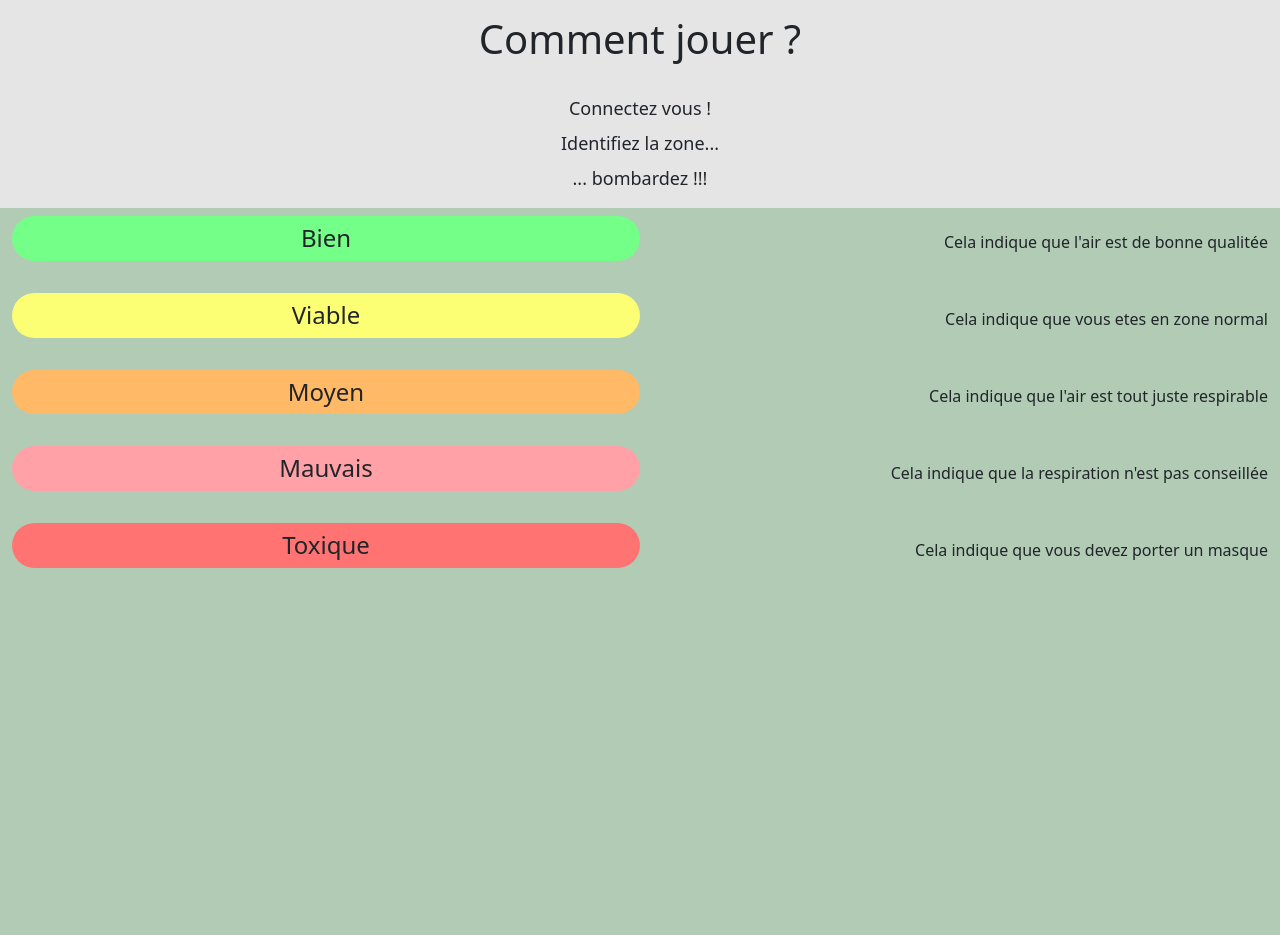
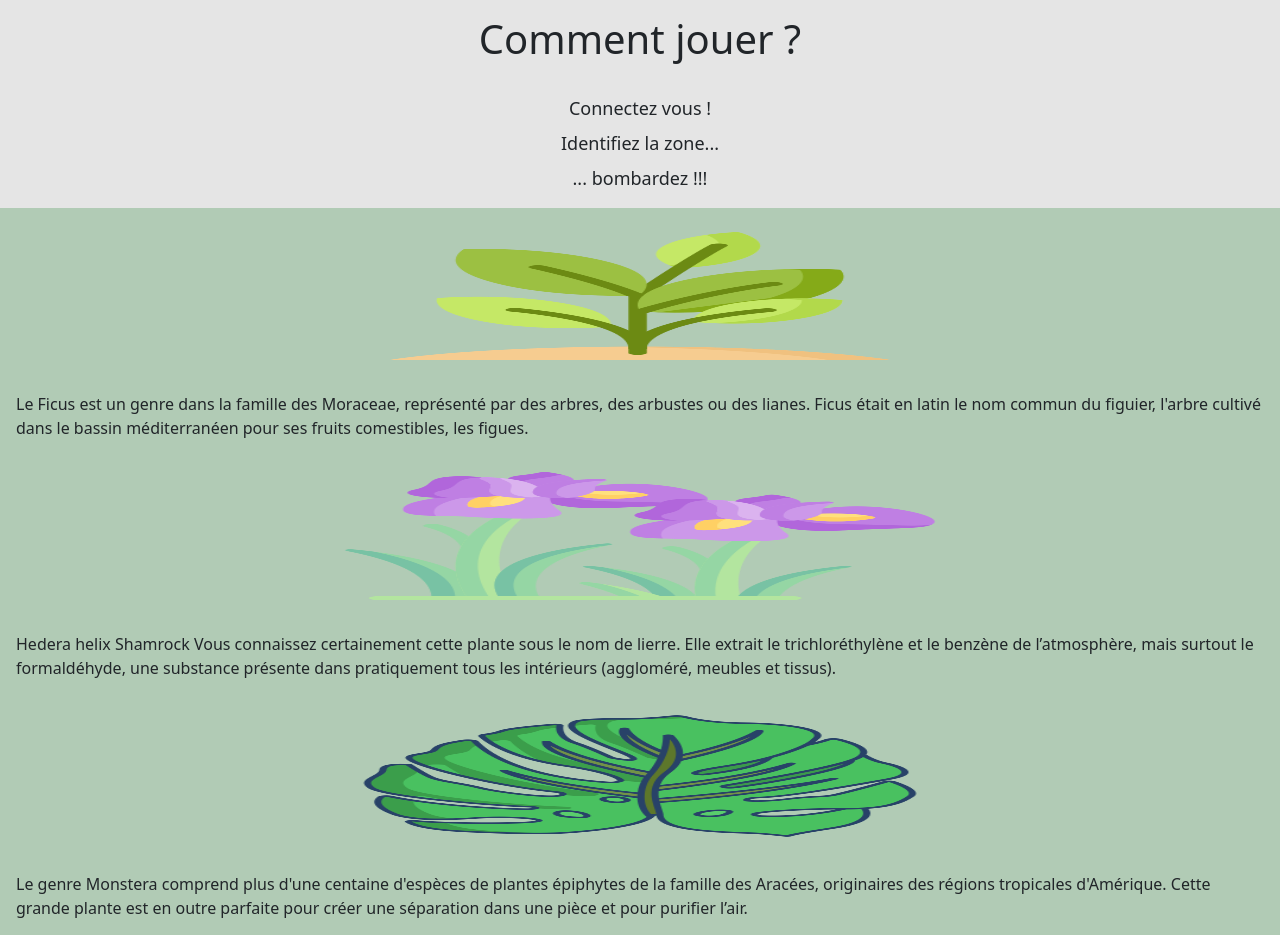
Before and after one commit to DangirasH/HacathonBomb-1er-Hackathon-, a PHP site: template src/View/Home/index.html.twig in a window 1280 px wide. Shown: the part 354-1289 px from the top of the page. Before the commit the page ends 922 px from the top, so only its background shows below. Run offline with PHP 8.4, Linux system fonts and the light colour scheme; the template is opened without the code that fills it, so the values that code supplies are empty; some libraries are stand-ins or nearby versions; some web fonts are replaced.

Commit message:
add some plants

```diff
--- a/src/View/Home/index.html.twig
+++ b/src/View/Home/index.html.twig
@@ -32,7 +32,35 @@
 			<p>... bombardez !!!</p>
 		</div>
 	</div>
-	<div class="container-fluid mb-4 d-flex justify-content-between align-items-center">
+	<div class="d-flex justify-content-center">
+		<img src="/assets/images/plante.png" class="justify-content-center w-50 p-3" alt="plante">
+	</div>
+	<div class="d-flex justify-content-center m-3">
+		<div class="justify-content-center">
+		Le Ficus est un genre dans la famille des Moraceae, représenté par des arbres, des arbustes ou des lianes.
+		Ficus était en latin le nom commun du figuier, l'arbre cultivé dans le bassin méditerranéen pour ses fruits comestibles, les figues.
+		</div>
+	</div>
+	<div class="d-flex justify-content-center">
+		<img src="/assets/images/iris.png" class="justify-content-center w-50 p-3" alt="plante">
+	</div>
+	<div class="d-flex justify-content-center m-3">
+		<div class="justify-content-center">
+			Hedera helix Shamrock
+			Vous connaissez certainement cette plante sous le nom de lierre.
+			Elle extrait le trichloréthylène et le benzène de l’atmosphère, mais surtout le formaldéhyde, une substance présente dans pratiquement tous les intérieurs (aggloméré, meubles et tissus).
+		</div>
+	</div>
+	<div class="d-flex justify-content-center">
+		<img src="/assets/images/monstera.png" class="justify-content-center w-50 p-3" alt="plante">
+	</div>
+	<div class="d-flex justify-content-center m-3">
+		<div class="justify-content-center mb-3">
+		 	Le genre Monstera comprend plus d'une centaine d'espèces de plantes épiphytes de la famille des Aracées, originaires des régions tropicales d'Amérique.
+			Cette grande plante est en outre parfaite pour créer une séparation dans une pièce et pour purifier l’air.
+		</div>
+	</div>
+	<div class="container-fluid mt-4 mb-4 d-flex justify-content-between align-items-center">
 		<h4 class="first rounded-pill text-center w-50 p-2 me-4">Bien</h4>
 		<div>Cela indique que l'air est de bonne qualitée</div>
 	</div>
```
Also changed, not shown: public/assets/images/iris.png (added), public/assets/images/monstera.png (added), public/assets/images/plante.png (added).
